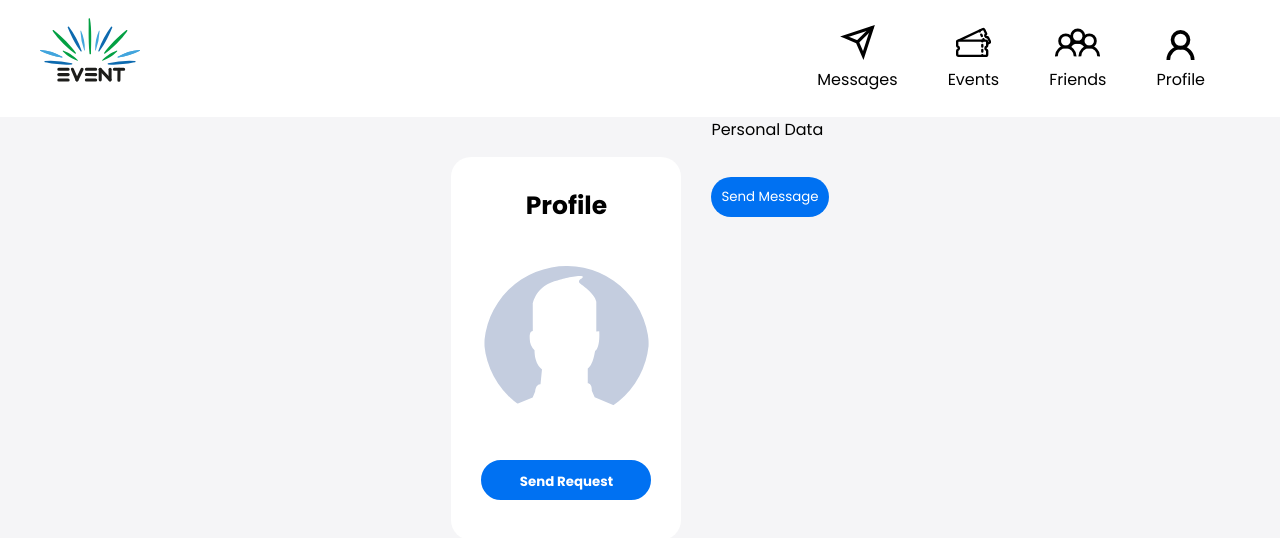
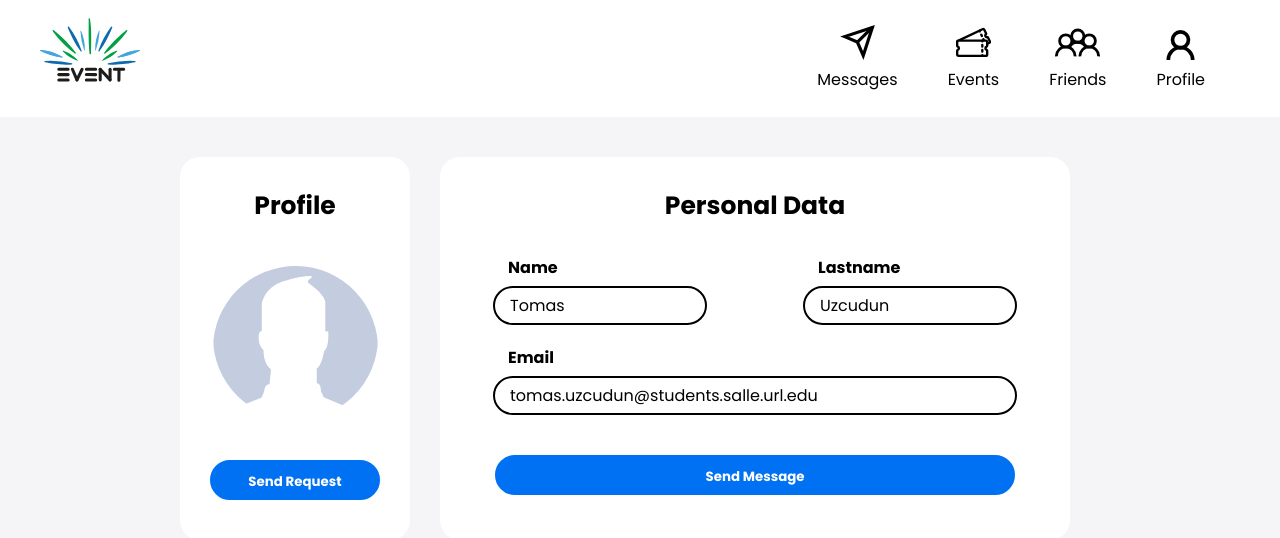
Before and after one commit to OkhaiBroh/PW1-G8, a Vue app: page /other-profile in a window 1280 px wide. Shown: the top 538 px of the page. Built offline with nearby package versions, Linux system fonts and the light colour scheme.

Commit message:
CSS profile

```diff
--- a/src/views/OtherProfileView.vue
+++ b/src/views/OtherProfileView.vue
@@ -13,12 +13,18 @@
                     <p class="personal-data-title"> Personal Data </p>
                     <div class="user-data">
                         <div class="user-name-lastname">
-                            <div class="user-name">
+                            <div class="user-name-input">
+                                <p class="camp-title-text"> Name </p>
+                                <p class="camp-content-text"> Tomas </p>
                             </div>
-                            <div class="user-lastname">
+                            <div class="user-lastname-input">
+                                <p class="camp-title-text"> Lastname </p>
+                                <p class="camp-content-text"> Uzcudun </p>
                             </div>
                         </div>
-                        <div class="user-email">
+                        <div class="user-email-input">
+                            <p class="camp-title-text"> Email </p>
+                            <p class="email-camp camp-content-text"> tomas.uzcudun@students.salle.url.edu </p>
                         </div>
                     </div>
                     <button class="send-message-btn"> Send Message </button>
@@ -54,7 +60,7 @@
               PROFILE
     **************************/
 
-    .profile-section {
+    .profile-section, .data-section {
         display: flex;
         justify-content: space-between;
 
@@ -62,7 +68,7 @@
         margin-right: 30px;
     }
 
-    .profile-panel {
+    .profile-panel, .data-panel {
         display: flex;
         flex-direction: column;
         align-items: center;
@@ -73,7 +79,7 @@
         padding: 30px 30px 10px 30px;
     }
 
-    .profile-title {
+    .profile-title, .personal-data-title {
         font-weight: 900;
         font-size: 25px;
 
@@ -94,5 +100,43 @@
         margin: 40px 0 30px 0;
     }
 
+    /*************************
+               DATA
+    **************************/
+
+    .send-message-btn {
+        border: 2px solid var(--bg_button);
+        font-weight: 700;
+        height: 40px;
+        width: 520px;
+        margin: 40px 25px 30px 25px;
+    }
+
+    .user-name-lastname {
+        display: flex;
+        justify-content: space-between;
+        flex-direction: row;
+    }
+
+    .camp-title-text {
+        font-weight: bold;
+        margin-bottom: 6px;
+        margin-left: 15px;
+    }
+
+    .camp-content-text {
+        width: 180px;
+        border: 2px solid black;
+        border-radius: 20px;
+        padding: 5px 15px 5px 15px;
+        margin-bottom: 20px;
+    }
+
+    .email-camp {
+        width: 490px;
+        margin-bottom: 0px;
+    }
+
+
 
 </style>
```
